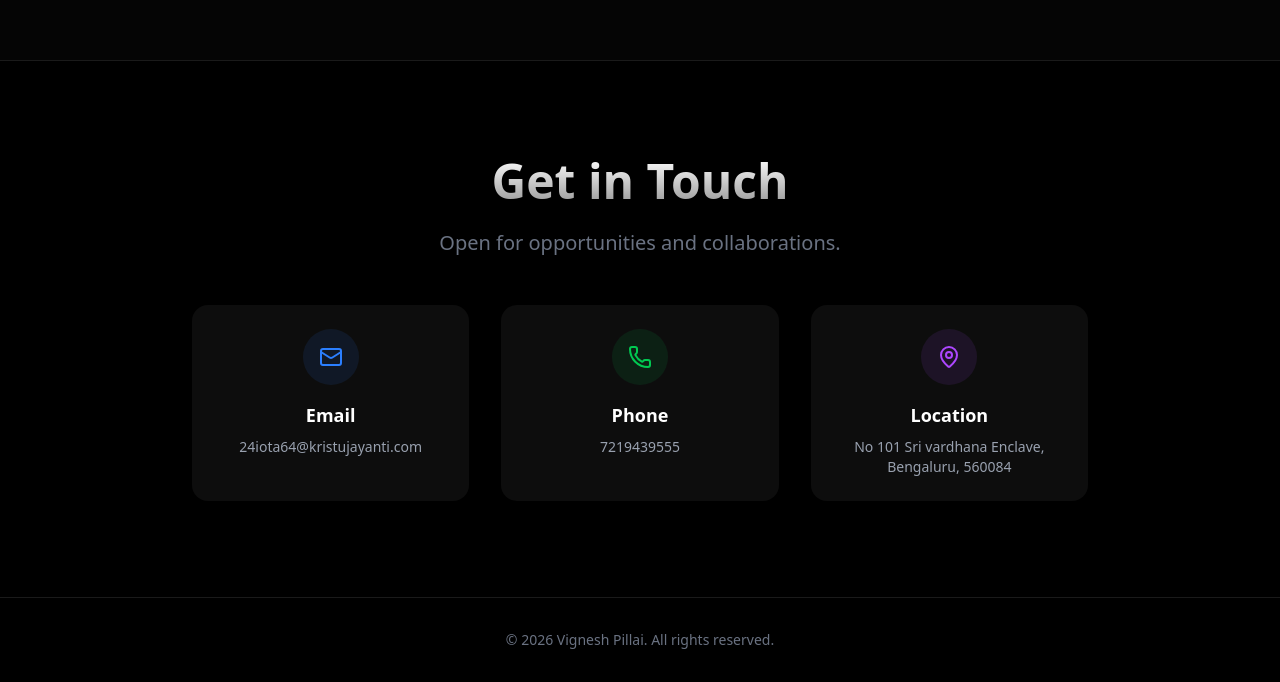
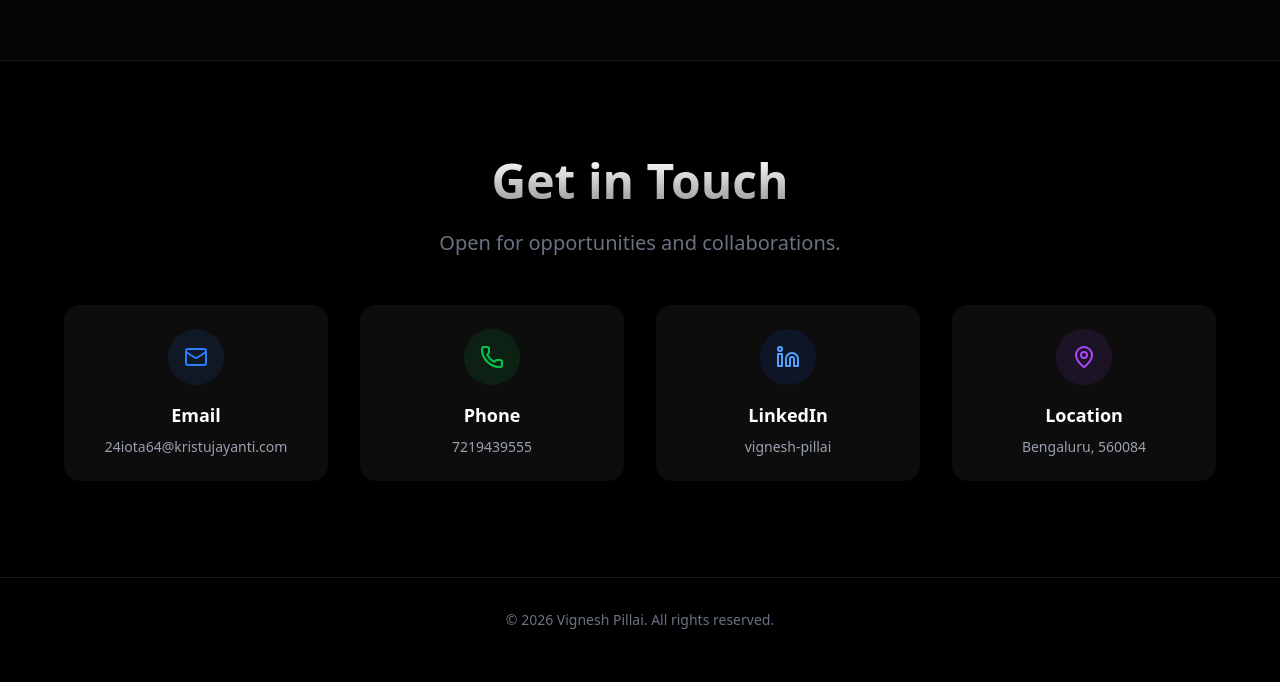
Before and after one commit to VigneshPillai-lgtm/portfolio, a React (Vite) app: page / in a window 1280 px wide. Shown: the part 4350-5032 px from the top of the page. Built offline with nearby package versions, Linux system fonts and the light colour scheme.

Commit message:
add LinkedIn profile to contact section and improve layout

```diff
--- a/src/components/sections/Contact.tsx
+++ b/src/components/sections/Contact.tsx
@@ -1,10 +1,10 @@
 import { motion } from "framer-motion";
-import { Mail, Phone, MapPin } from "lucide-react";
+import { Mail, Phone, MapPin, Linkedin } from "lucide-react";
 
 export const Contact = () => {
     return (
         <section id="contact" className="py-24 px-6 bg-black border-t border-white/10">
-            <div className="max-w-4xl mx-auto text-center">
+            <div className="max-w-6xl mx-auto text-center">
                 <motion.div
                     initial={{ opacity: 0, y: 20 }}
                     whileInView={{ opacity: 1, y: 0 }}
@@ -19,7 +19,7 @@ export const Contact = () => {
                     </p>
                 </motion.div>
 
-                <div className="grid grid-cols-1 md:grid-cols-3 gap-8">
+                <div className="grid grid-cols-1 sm:grid-cols-2 lg:grid-cols-4 gap-8">
                     <motion.a
                         href="mailto:24iota64@kristujayanti.com"
                         initial={{ opacity: 0, y: 20 }}
@@ -50,11 +50,28 @@ export const Contact = () => {
                         <p className="text-gray-400 text-sm">7219439555</p>
                     </motion.a>
 
+                    <motion.a
+                        href="https://www.linkedin.com/in/vignesh-pillai-520446271/?lipi=urn%3Ali%3Apage%3Ad_flagship3_profile_view_base_contact_details%3BHuzNuaMsSHOgJtsJiwKaTg%3D%3D"
+                        target="_blank"
+                        rel="noopener noreferrer"
+                        initial={{ opacity: 0, y: 20 }}
+                        whileInView={{ opacity: 1, y: 0 }}
+                        viewport={{ once: true }}
+                        transition={{ delay: 0.3 }}
+                        className="flex flex-col items-center p-6 rounded-2xl bg-white/5 hover:bg-white/10 transition-colors group"
+                    >
+                        <div className="p-4 rounded-full bg-blue-600/10 text-blue-400 mb-4 group-hover:scale-110 transition-transform">
+                            <Linkedin className="w-6 h-6" />
+                        </div>
+                        <h3 className="text-lg font-semibold text-white mb-2">LinkedIn</h3>
+                        <p className="text-gray-400 text-sm">vignesh-pillai</p>
+                    </motion.a>
+
                     <motion.div
                         initial={{ opacity: 0, y: 20 }}
                         whileInView={{ opacity: 1, y: 0 }}
                         viewport={{ once: true }}
-                        transition={{ delay: 0.3 }}
+                        transition={{ delay: 0.4 }}
                         className="flex flex-col items-center p-6 rounded-2xl bg-white/5 hover:bg-white/10 transition-colors group"
                     >
                         <div className="p-4 rounded-full bg-purple-500/10 text-purple-500 mb-4 group-hover:scale-110 transition-transform">
@@ -62,7 +79,7 @@ export const Contact = () => {
                         </div>
                         <h3 className="text-lg font-semibold text-white mb-2">Location</h3>
                         <p className="text-gray-400 text-sm max-w-[200px]">
-                            No 101 Sri vardhana Enclave, Bengaluru, 560084
+                            Bengaluru, 560084
                         </p>
                     </motion.div>
                 </div>
```
